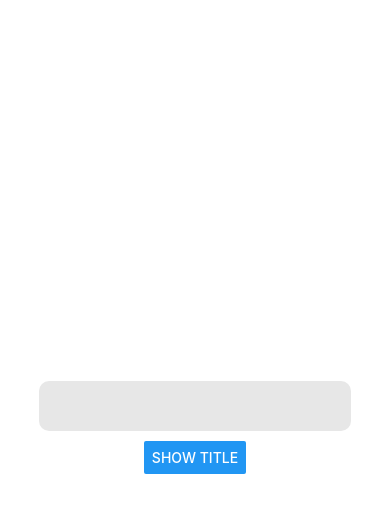
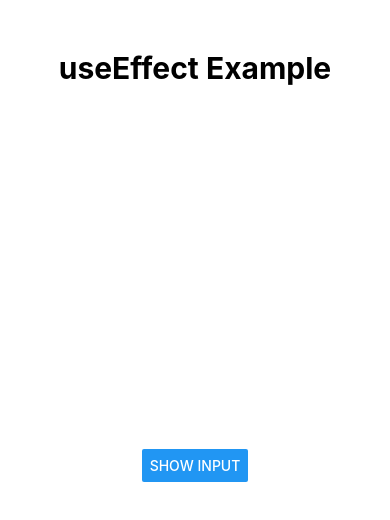
Before and after one commit to Jancera/react-hooks, a React Native app: screen / in a window 390 px wide. Shown: the top 520 px of the page. Built offline with nearby package versions, Linux system fonts and the light colour scheme.

Commit message:
useEffect

```diff
--- a/App.js
+++ b/App.js
@@ -7,22 +7,18 @@ import {
   Button,
 } from "react-native";
 
+import Input from "./src/components/Input";
+
 const App = () => {
-  const [text, setText] = useState("");
   const [boolean, setBoolean] = useState(false);
 
   return (
     <>
-      {boolean && <Text style={styles.title}>useState Example</Text>}
+      <Text style={styles.title}>useEffect Example</Text>
       <View style={styles.container}>
-        <Text style={styles.text}>{text}</Text>
-        <TextInput
-          style={styles.input}
-          value={text}
-          onChangeText={(value) => setText(value)}
-        />
+        {boolean && <Input />}
         <Button
-          title={boolean ? "Hide title" : "Show title"}
+          title={boolean ? "Hide input" : "Show input"}
           onPress={() => setBoolean(!boolean)}
         />
       </View>
@@ -37,22 +33,11 @@ const styles = StyleSheet.create({
     alignSelf: "center",
     marginTop: 50,
   },
-  text: {
-    fontSize: 20,
-  },
   container: {
     flex: 1,
     justifyContent: "center",
     alignItems: "center",
   },
-  input: {
-    backgroundColor: "#e7e7e7",
-    padding: 10,
-    borderRadius: 10,
-    fontSize: 25,
-    marginVertical: 10,
-    width: "80%",
-  },
 });
 
 export default App;
--- /dev/null
+++ b/src/components/Input.js
@@ -0,0 +1,44 @@
+import React, { useEffect, useState } from "react";
+import { View, StyleSheet, TextInput } from "react-native";
+
+const Input = () => {
+  const [text, setText] = useState("");
+
+  useEffect(() => {
+    console.log("Component Mounted");
+    return () => console.log("Component Unmounted");
+  }, []);
+
+  return (
+    <View style={styles.container}>
+      <TextInput
+        style={styles.input}
+        value={text}
+        onChangeText={(value) => setText(value)}
+      />
+    </View>
+  );
+};
+
+const styles = StyleSheet.create({
+  container: {
+    justifyContent: "center",
+    alignItems: "center",
+    marginBottom: 20,
+    width: "80%",
+    height: "30%",
+    borderWidth: 5,
+    borderColor: "red",
+  },
+  input: {
+    width: "80%",
+    backgroundColor: "#e7e7e7",
+    borderRadius: 15,
+    fontSize: 25,
+    padding: 10,
+    borderWidth: 2,
+    borderColor: "black",
+  },
+});
+
+export default Input;
```
